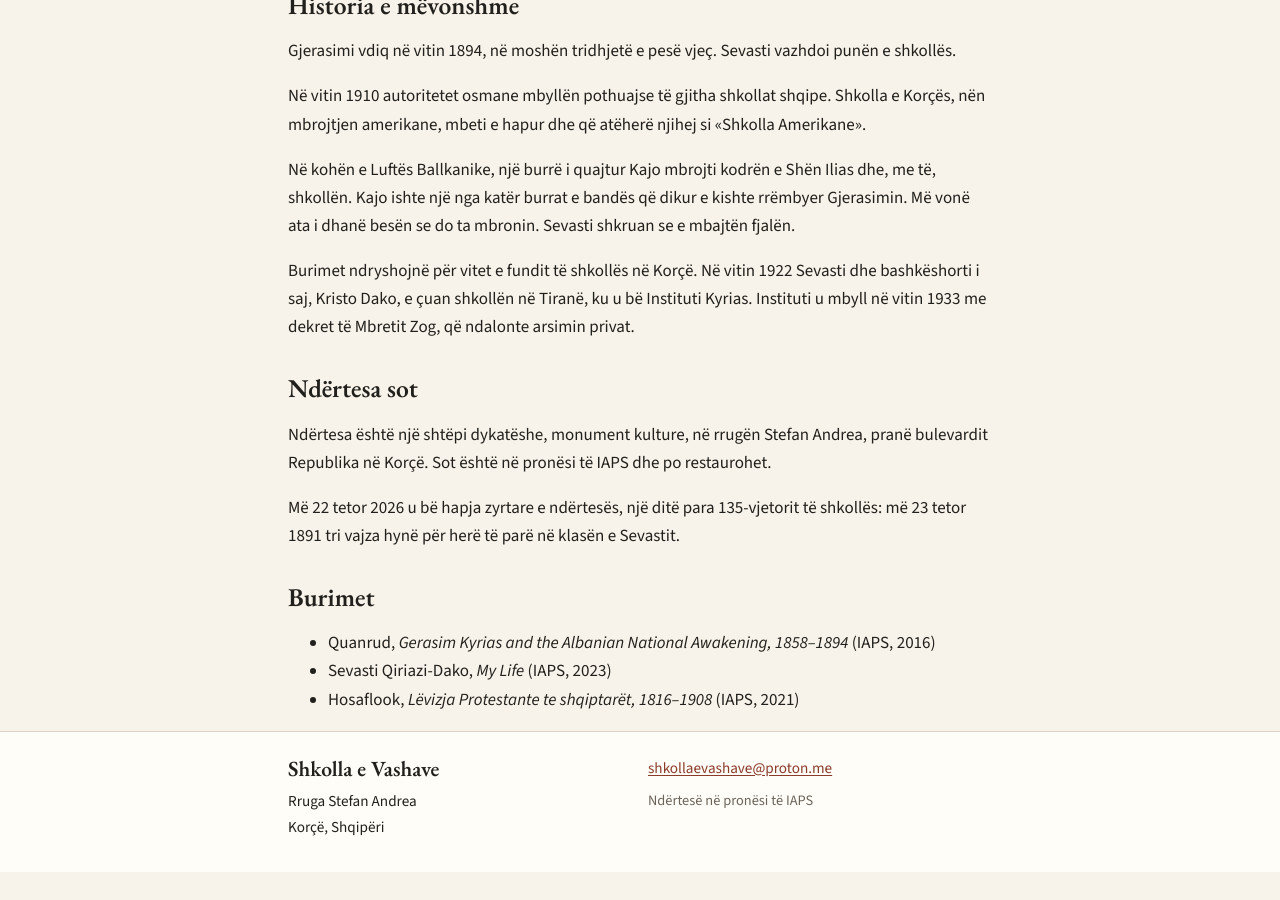
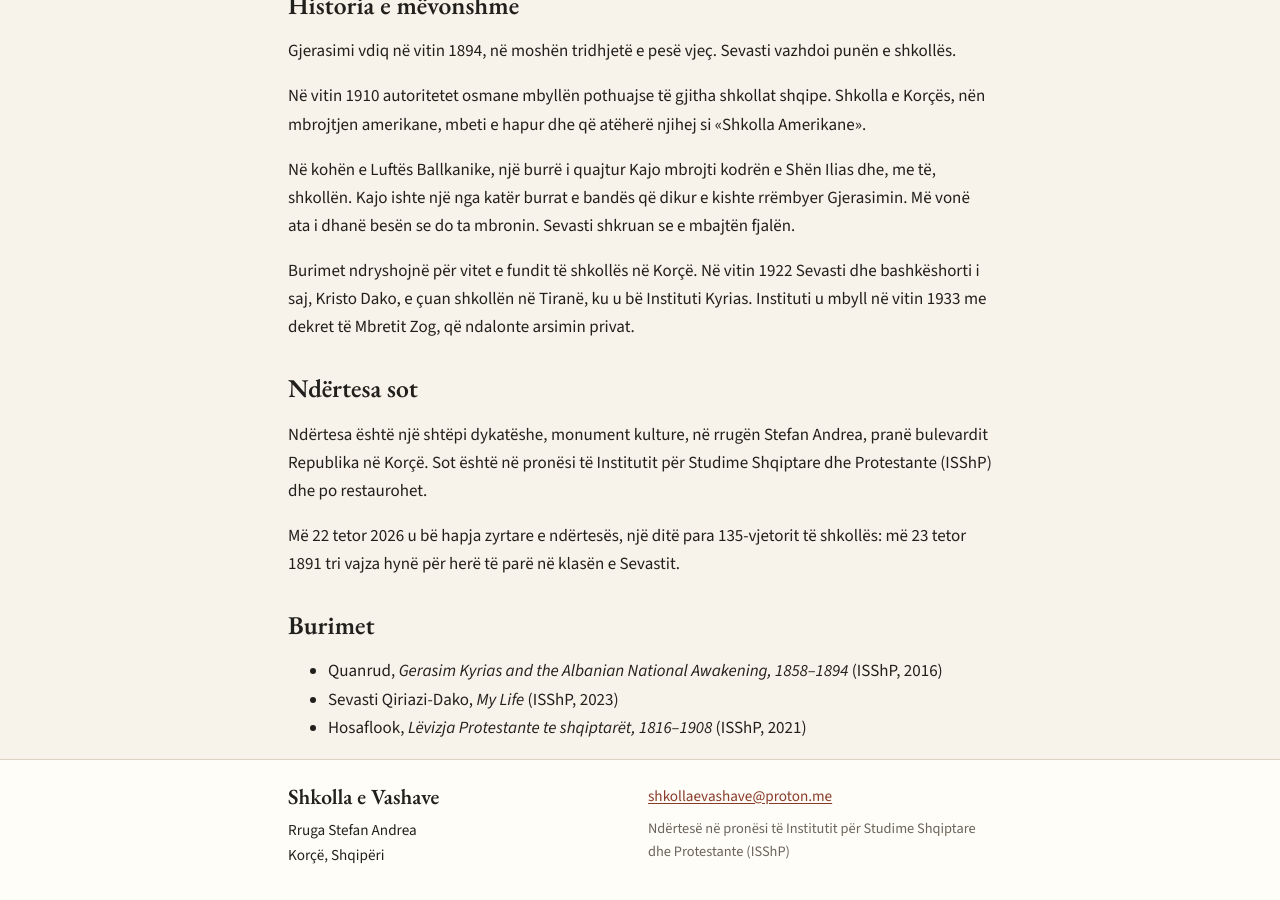
Before and after one commit to shkollaevashave/shkollaevashave, a Jekyll site: the page built from historia/index.md, in a window 1280 px wide and 900 px high, scrolled down 1202 px. Built offline with Jekyll 4.4.1, drawn with Linux system fonts in a browser that asks for light colours; before the commit the page ends 2074 px from its top, so only the background shows below that.

Commit message:
Name the institute as ISShP in Albanian
Footer and "building today" text use the full name, Instituti për
Studime Shqiptare dhe Protestante (ISShP). Photo credit and the
publisher in the source list now read ISShP.

Co-Authored-By: Claude Opus 5.5 <noreply@anthropic.com>
Claude-Session: https://claude.ai/code/session_01Dn9sXMXg3KYRz9QpykqWzf

```diff
--- a/_data/info.yml
+++ b/_data/info.yml
@@ -2,7 +2,10 @@
 # Change them here and every page updates.
 
 name: "Shkolla e Vashave"
-institute: "IAPS"
+institute: "ISShP"
+institute_full: "Instituti për Studime Shqiptare dhe Protestante"
+# Genitive form, used after "në pronësi të" (owned by)
+institute_of: "Institutit për Studime Shqiptare dhe Protestante (ISShP)"
 
 address:
   street: "Rruga Stefan Andrea"
--- a/_includes/footer.html
+++ b/_includes/footer.html
@@ -9,7 +9,7 @@
     <div>
       <p><a href="mailto:{{ i.email }}">{{ i.email }}</a>{% if i.phone != "" %}<br>
       <a href="tel:{{ i.phone | remove: ' ' }}">{{ i.phone }}</a>{% endif %}</p>
-      <p class="small">{{ t.footer_owned }} {{ i.institute }}</p>
+      <p class="small">{{ t.footer_owned }} {{ i.institute_of }}</p>
     </div>
   </div>
 </footer>
--- a/historia/index.md
+++ b/historia/index.md
@@ -35,12 +35,12 @@ Burimet ndryshojnë për vitet e fundit të shkollës në Korçë. Në vitin 192
 
 ## Ndërtesa sot
 
-Ndërtesa është një shtëpi dykatëshe, monument kulture, në rrugën Stefan Andrea, pranë bulevardit Republika në Korçë. Sot është në pronësi të IAPS dhe po restaurohet.
+Ndërtesa është një shtëpi dykatëshe, monument kulture, në rrugën Stefan Andrea, pranë bulevardit Republika në Korçë. Sot është në pronësi të Institutit për Studime Shqiptare dhe Protestante (ISShP) dhe po restaurohet.
 
 Më 22 tetor 2026 u bë hapja zyrtare e ndërtesës, një ditë para 135-vjetorit të shkollës: më 23 tetor 1891 tri vajza hynë për herë të parë në klasën e Sevastit.
 
 ## Burimet
 
-- Quanrud, *Gerasim Kyrias and the Albanian National Awakening, 1858–1894* (IAPS, 2016)
-- Sevasti Qiriazi-Dako, *My Life* (IAPS, 2023)
-- Hosaflook, *Lëvizja Protestante te shqiptarët, 1816–1908* (IAPS, 2021)
+- Quanrud, *Gerasim Kyrias and the Albanian National Awakening, 1858–1894* (ISShP, 2016)
+- Sevasti Qiriazi-Dako, *My Life* (ISShP, 2023)
+- Hosaflook, *Lëvizja Protestante te shqiptarët, 1816–1908* (ISShP, 2021)
--- a/index.html
+++ b/index.html
@@ -22,9 +22,9 @@ banner_caption: "Nxënëset dhe mësuesit para shkollës. [Viti. Burimi i fotos.
   <h2>Ndërtesa sot</h2>
   <figure>
     <img src="{{ '/assets/img/ndertesa-sot-oborri.jpg' | relative_url }}" alt="Ndërtesa dykatëshe e shkollës sot, me mure të bardha, dritare me kanata të gjelbra, portë druri dhe çati me tjegulla të kuqe, parë nga lart mbi oborrin e shtruar me pllaka" width="1140" height="760" loading="lazy">
-    <figcaption>Ndërtesa nga oborri. Foto: IAPS.</figcaption>
+    <figcaption>Ndërtesa nga oborri. Foto: ISShP.</figcaption>
   </figure>
-  <p>Shtëpia dykatëshe në rrugën Stefan Andrea është monument kulture. Sot është në pronësi të IAPS dhe po restaurohet.</p>
+  <p>Shtëpia dykatëshe në rrugën Stefan Andrea është monument kulture. Sot është në pronësi të Institutit për Studime Shqiptare dhe Protestante (ISShP) dhe po restaurohet.</p>
 </section>
 
 <div class="grid">
```
